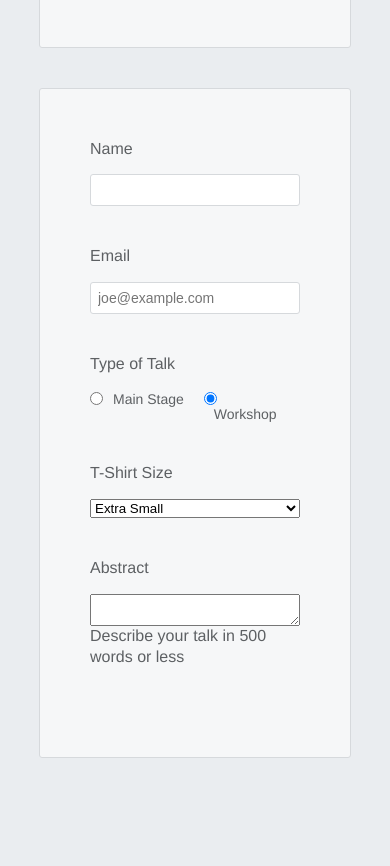
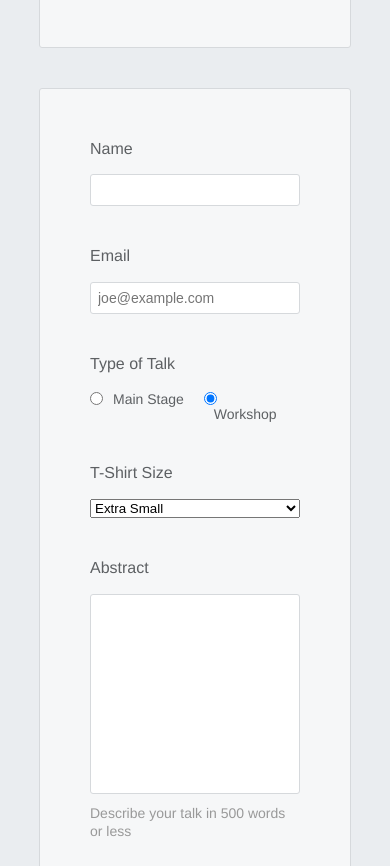
Before and after one commit to Joshdefleur/Forms, a plain HTML site: page index.html in a window 390 px wide. Shown: the part 234-1100 px from the top of the page. Before the commit the page ends 1032 px from the top, so only its background shows below. Drawn offline with Linux system fonts and the light colour scheme.

Commit message:
textarea css mobile

```diff
--- a/styles.css
+++ b/styles.css
@@ -106,6 +106,27 @@ body {
   float: left;
 }
 
+/* textarea */
+
+.form-row textarea {
+  font-family: "Helvetica", "Arial", sans-serif;
+  font-size: 14px;
+
+  border: 1px solid #D6D9DC;
+  border-radius: 3px;
+
+  min-height: 200px;
+  margin-bottom: 10px;
+  padding: 7px;
+  resize: none;
+}
+
+.form-row .instructions {
+  color: #999999;
+  font-size: 14px;
+  margin-bottom: 30px;
+}
+
 
 
 
```
